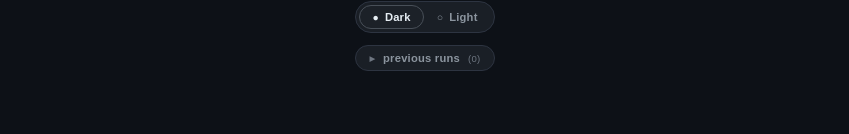
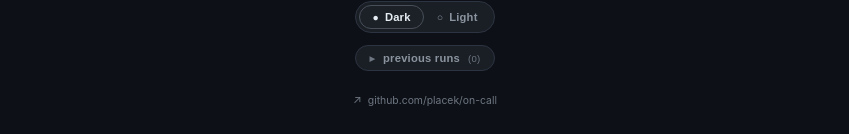
Before and after one commit to placek/on-call, a React (Vite) app: page / in a window 1280 px wide. Shown: the part 2556-2690 px from the top of the page, without its empty margins (215-1064 px from the left). Before the commit the page ends 2653 px from the top, so only its background shows below. Built offline with nearby package versions, Linux system fonts and the light colour scheme.

Commit message:
Add GitHub repository link to footer
Adds a footer link to the project's GitHub repository, enabling users to easily access issues, documentation, or contribute directly from the on-call interface.

```diff
--- a/src/on_call.jsx
+++ b/src/on_call.jsx
@@ -1354,6 +1354,36 @@ export default function OnCall() {
 
       <ThemeSwitch theme={theme} onChange={setTheme} />
       <HistoryPanel history={history} open={showHistory} onToggle={() => setShowHistory(v => !v)} />
+
+      <div style={{
+        display: 'flex',
+        justifyContent: 'center',
+        padding: '4px 0 14px',
+        fontFamily: '-apple-system, BlinkMacSystemFont, "Segoe UI", sans-serif',
+        fontSize: '0.65rem',
+        color: C.faint,
+      }}>
+        <a
+          href="https://github.com/placek/on-call"
+          target="_blank"
+          rel="noopener noreferrer"
+          style={{
+            color: C.faint,
+            textDecoration: 'none',
+            display: 'inline-flex',
+            alignItems: 'center',
+            gap: '6px',
+            padding: '4px 8px',
+            borderRadius: '4px',
+            transition: 'color 0.15s ease',
+          }}
+          onMouseEnter={e => { e.currentTarget.style.color = C.accent; }}
+          onMouseLeave={e => { e.currentTarget.style.color = C.faint; }}
+        >
+          <span style={{ fontSize: '0.7rem' }}>↗</span>
+          github.com/placek/on-call
+        </a>
+      </div>
     </div>
   );
 }
```
